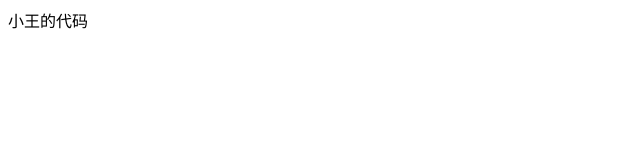
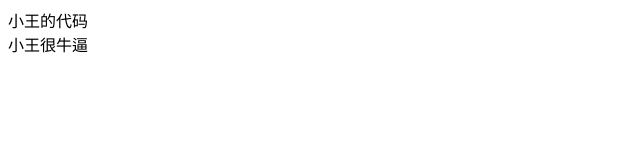
Before and after one commit to qq495180585/myfirst, a plain HTML site: page index.html in a window 1280 px wide. Shown: the whole page, without its empty margins (0-640 px from the left). Drawn offline with Linux system fonts and the light colour scheme.

Commit message:
小王很牛逼

```diff
--- a/index.html
+++ b/index.html
@@ -12,6 +12,9 @@
     <div>
         小王的代码
     </div>
+    <div>
+        小王很牛逼
+    </div>
 </body>
 
 </html>
```
